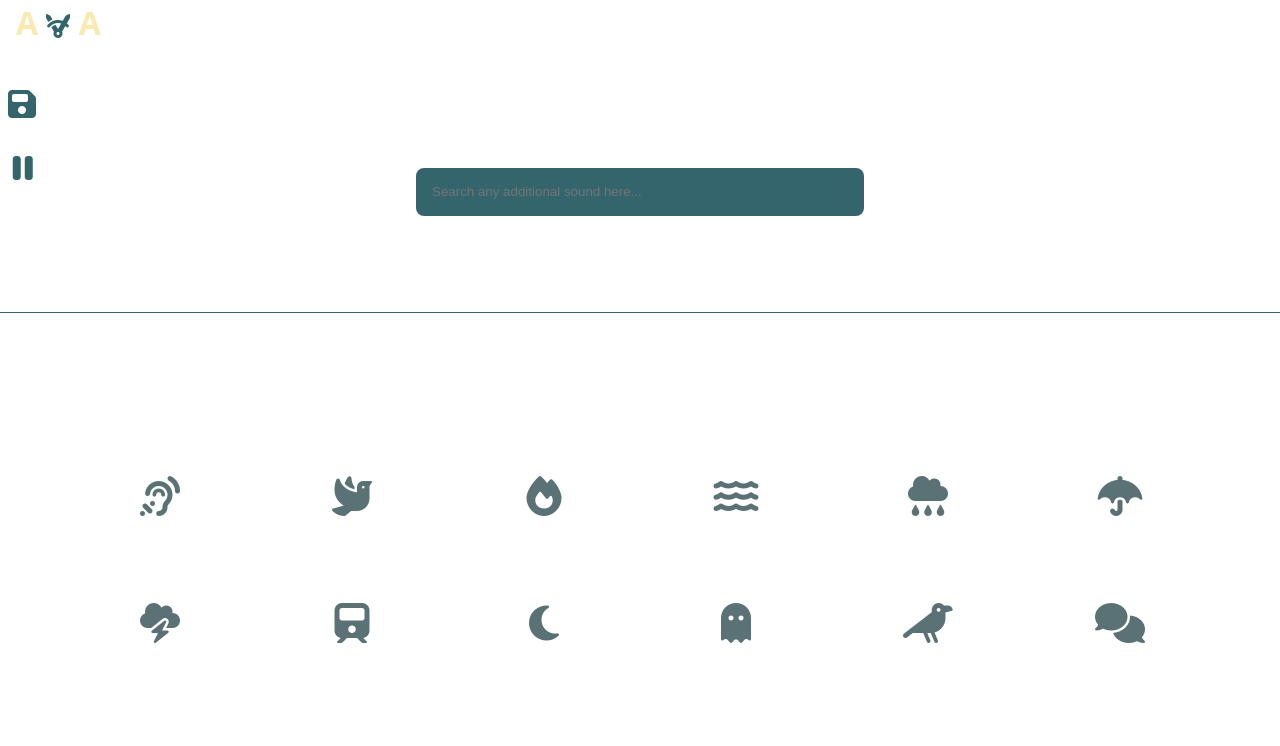
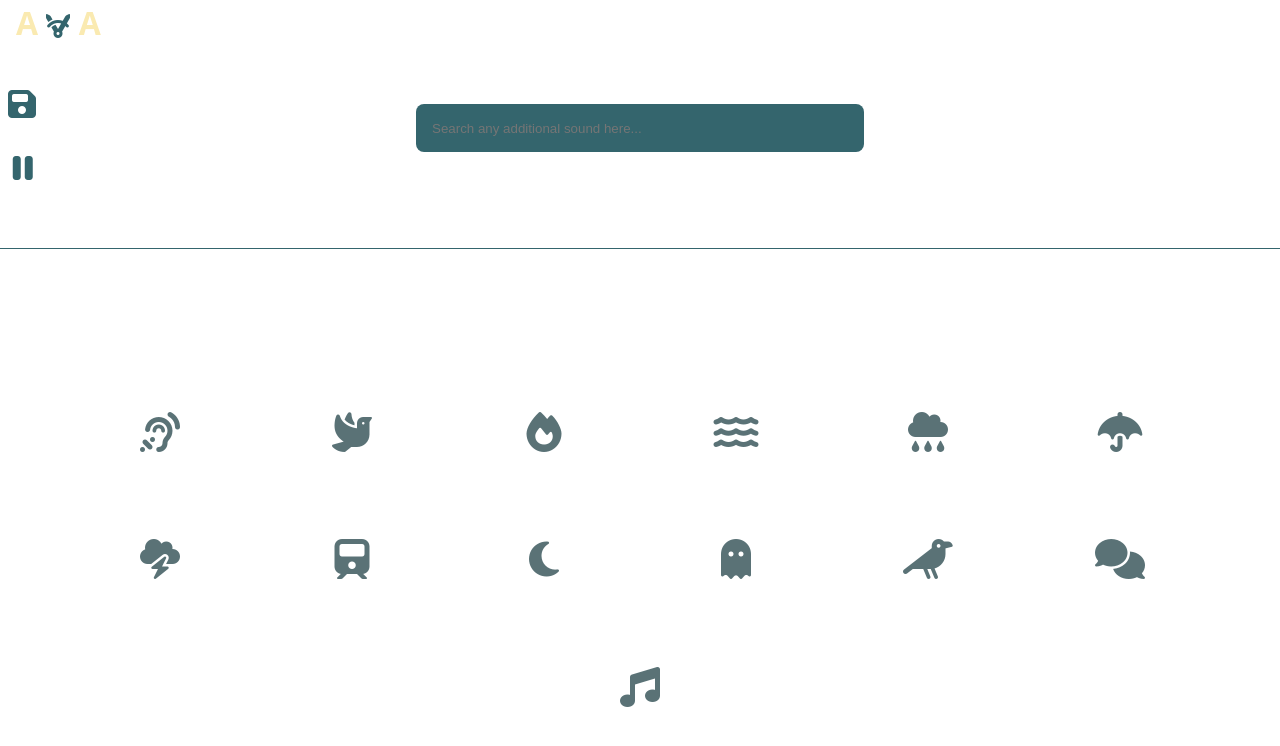
Before and after one commit to AlexD38/sounds, a React (Vite) app: page / in a window 1280 px wide. Shown: the top 746 px of the page. Built offline with nearby package versions, Linux system fonts and the light colour scheme.

Commit message:
[added] satie

```diff
--- a/src/App.jsx
+++ b/src/App.jsx
@@ -16,6 +16,7 @@ import nightSound from '/assets/sounds/night.wav';
 import scaryNightSound from '/assets/sounds/scaryNightForest.wav';
 import crowSound from '/assets/sounds/crow.wav';
 import chatterSound from '/assets/sounds/chatter.wav';
+import satieSound from '/assets/sounds/gymnopedie.mp3';
 
 import WhiteNoisePlayer from './components/WhiteNoisePlayer/WhiteNoisePlayer';
 import { SaveSnapshotMix } from './components/SaveSnapshotMix/SaveSnapshotMix';
@@ -142,7 +143,19 @@ function App() {
           custom="perlinNoise"
           stopAll={stopAll}
         />
-        <Player title={'chatter'} sourcePath={chatterSound} stopAll={stopAll} />
+        <Player
+          title={'chatter'}
+          sourcePath={chatterSound}
+          stopAll={stopAll}
+          speed={true}
+        />
+        <Player
+          title={'satie'}
+          sourcePath={satieSound}
+          custom="perlinNoise"
+          stopAll={stopAll}
+          speed={true}
+        />
       </main>
       <Notification />
     </>
--- a/src/components/PlayerTitle/PlayerTitle.jsx
+++ b/src/components/PlayerTitle/PlayerTitle.jsx
@@ -26,6 +26,8 @@ export const PlayerTitle = ({ title, isPlaying }) => {
     iconLabel = 'comments';
   } else if (title === 'crow') {
     iconLabel = 'crow';
+  } else if (title === 'satie') {
+    iconLabel = 'music';
   } else {
     return title;
   }
```
Also changed, not shown: 2 other files (tests, documents, lock files or other folders).
